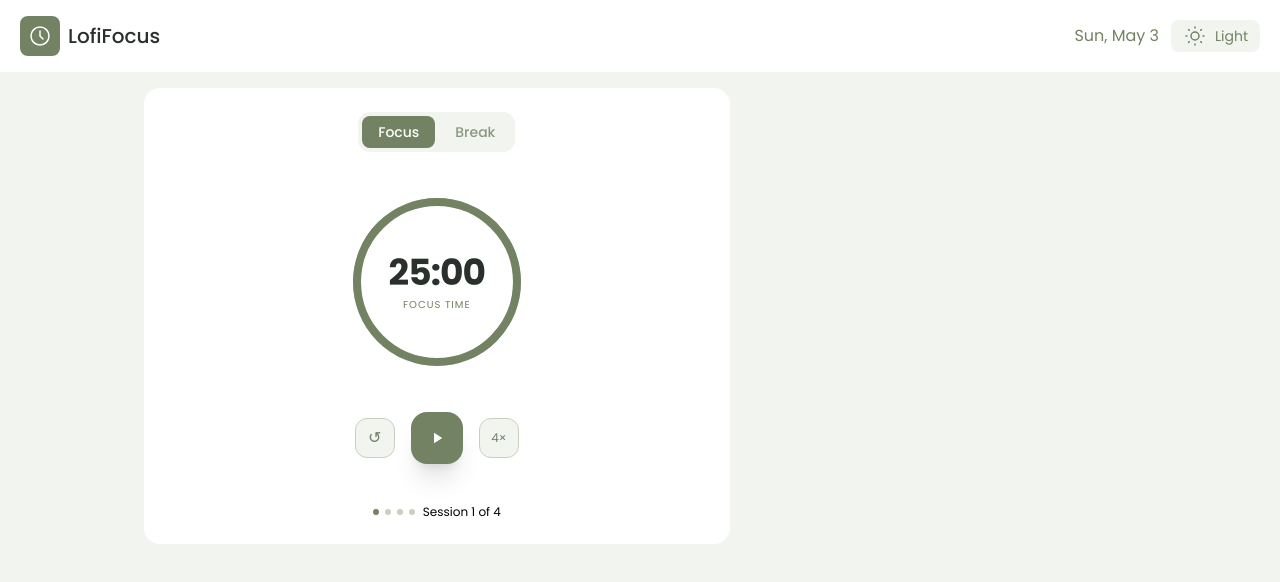
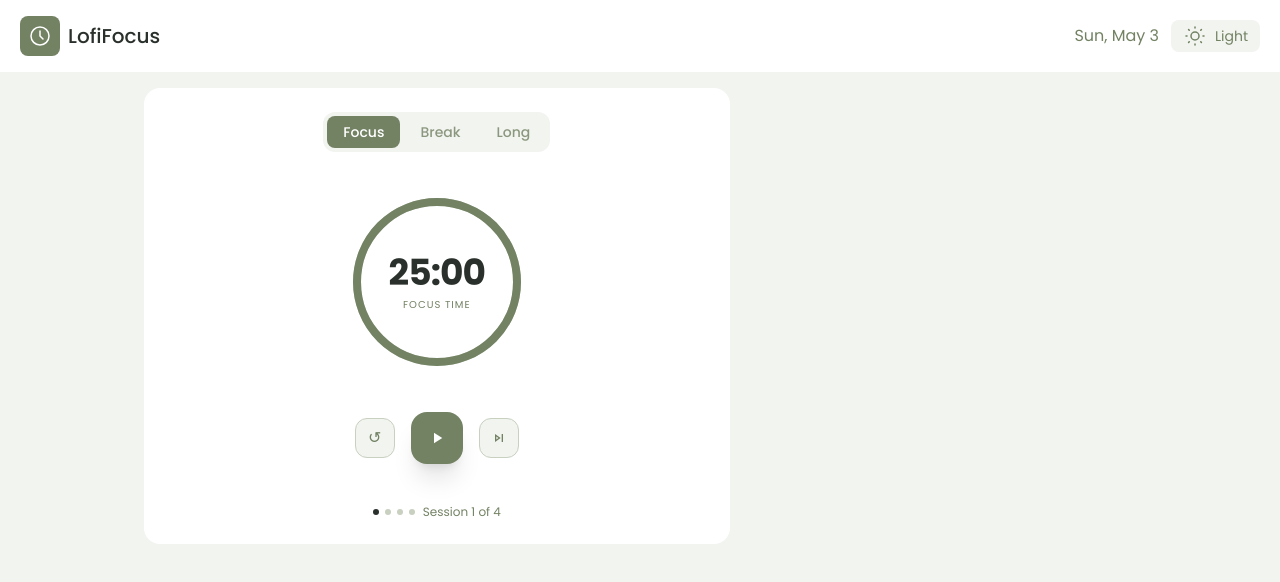
Before and after one commit to Anasfaiq/lofi-focus, a React (Vite) app: page / in a window 1280 px wide. Shown: the top 582 px of the page. Built offline with nearby package versions, Linux system fonts and the light colour scheme.

Commit message:
feat: Adding pomodoro timer logic to the timer

```diff
--- a/src/components/Timer.tsx
+++ b/src/components/Timer.tsx
@@ -1,25 +1,59 @@
 import { useState, useEffect, useRef } from "react";
 
-const DURATIONS = { focus: 25 * 60, break: 5 * 60 };
+const DURATIONS = {
+  focus: 25 * 60,
+  break: 5 * 60,
+  longBreak: 15 * 60,
+};
+
+const TOTAL_SESSIONS = 4;
 const RADIUS = 80;
 const CIRCUMFERENCE = 2 * Math.PI * RADIUS;
 
+type Mode = "focus" | "break" | "longBreak";
+
 const Timer = () => {
-  const [mode, setMode] = useState<"focus" | "break">("focus");
+  const [mode, setMode] = useState<Mode>("focus");
   const [timeLeft, setTimeLeft] = useState(DURATIONS.focus);
   const [isRunning, setIsRunning] = useState(false);
-  const [session, setSession] = useState(1);
+  const [completedSessions, setCompletedSessions] = useState(0); // focus sessions done
+  const [cycleCount, setCycleCount] = useState(1); // current focus session (1–4)
   const intervalRef = useRef<ReturnType<typeof setInterval> | null>(null);
 
-  // Engine timer
+  // Auto-advance ke mode berikutnya
+  const advance = () => {
+    if (mode === "focus") {
+      const newCompleted = completedSessions + 1;
+      setCompletedSessions(newCompleted);
+
+      if (newCompleted % TOTAL_SESSIONS === 0) {
+        // Udah 4 sesi → long break
+        setMode("longBreak");
+        setTimeLeft(DURATIONS.longBreak);
+        setCycleCount(1);
+      } else {
+        // Short break
+        setMode("break");
+        setTimeLeft(DURATIONS.break);
+        setCycleCount((c) => c + 1);
+      }
+    } else {
+      // Habis break → balik focus
+      setMode("focus");
+      setTimeLeft(DURATIONS.focus);
+    }
+    setIsRunning(false);
+  };
+
+  // Engine
   useEffect(() => {
     if (isRunning) {
       intervalRef.current = setInterval(() => {
         setTimeLeft((prev) => {
           if (prev <= 1) {
             clearInterval(intervalRef.current!);
-            setIsRunning(false);
-            if (mode === "focus") setSession((s) => Math.min(s + 1, 4));
+            // Trigger advance setelah render
+            setTimeout(() => advance(), 0);
             return 0;
           }
           return prev - 1;
@@ -28,9 +62,8 @@ const Timer = () => {
     } else {
       clearInterval(intervalRef.current!);
     }
-
     return () => clearInterval(intervalRef.current!);
-  }, [isRunning]);
+  }, [isRunning, mode, completedSessions]);
 
   const formatTime = (seconds: number) => {
     const m = Math.floor(seconds / 60);
@@ -38,25 +71,42 @@ const Timer = () => {
     return `${String(m).padStart(2, "0")}:${String(s).padStart(2, "0")}`;
   };
 
-  const handleModeChange = (newMode: "focus" | "break") => {
+  // Manual mode change (tab)
+  const handleModeChange = (newMode: Mode) => {
     setMode(newMode);
     setIsRunning(false);
     setTimeLeft(DURATIONS[newMode]);
   };
 
+  // Reset timer mode sekarang
   const handleReset = () => {
     setIsRunning(false);
     setTimeLeft(DURATIONS[mode]);
   };
 
+  // Skip ke session berikutnya
+  const handleSkip = () => {
+    setIsRunning(false);
+    advance();
+  };
+
   const totalTime = DURATIONS[mode];
   const offset = CIRCUMFERENCE * (1 - timeLeft / totalTime);
+
+  // Dots: 4 titik = 4 focus session dalam satu cycle
+  const currentDot = mode === "focus" ? cycleCount - 1 : cycleCount - 1;
+
+  const modeLabel = {
+    focus: "FOCUS TIME",
+    break: "BREAK TIME",
+    longBreak: "LONG BREAK",
+  }[mode];
 
   return (
     <div className="bg-(--lf-card) p-6 rounded-2xl flex flex-col items-center gap-10 w-full">
       {/* Tab Mode */}
       <div className="bg-(--lf-bg) flex items-center gap-1 rounded-xl px-1 py-1">
-        {(["focus", "break"] as const).map((m) => (
+        {(["focus", "break", "longBreak"] as const).map((m) => (
           <button
             key={m}
             onClick={() => handleModeChange(m)}
@@ -66,7 +116,7 @@ const Timer = () => {
                 : "text-(--lf-accent) opacity-80 hover:text-(--lf-primary)"
             }`}
           >
-            {m === "focus" ? "Focus" : "Break"}
+            {m === "focus" ? "Focus" : m === "break" ? "Break" : "Long"}
           </button>
         ))}
       </div>
@@ -79,7 +129,6 @@ const Timer = () => {
           viewBox="0 0 180 180"
           style={{ transform: "rotate(-90deg)" }}
         >
-          {/* Background ring */}
           <circle
             cx="90"
             cy="90"
@@ -88,7 +137,6 @@ const Timer = () => {
             stroke="var(--lf-border)"
             strokeWidth="8"
           />
-          {/* Progress ring */}
           <circle
             cx="90"
             cy="90"
@@ -103,13 +151,12 @@ const Timer = () => {
           />
         </svg>
 
-        {/* Label tengah */}
         <div className="absolute inset-0 flex flex-col items-center justify-center">
           <span className="text-4xl font-bold text-(--lf-primary) tracking-tight">
             {formatTime(timeLeft)}
           </span>
           <span className="text-[10px] tracking-widest text-(--lf-accent) mt-1">
-            {mode === "focus" ? "FOCUS TIME" : "BREAK TIME"}
+            {modeLabel}
           </span>
         </div>
       </div>
@@ -119,6 +166,7 @@ const Timer = () => {
         {/* Reset */}
         <button
           onClick={handleReset}
+          title="Reset timer"
           className="w-10 h-10 rounded-xl border border-(--lf-border) bg-(--lf-bg) flex items-center justify-center text-(--lf-accent) hover:bg-(--lf-accent) hover:text-(--lf-bg) transition-all cursor-pointer"
         >
           ↺
@@ -127,44 +175,55 @@ const Timer = () => {
         {/* Play / Pause */}
         <button
           onClick={() => setIsRunning((r) => !r)}
-          className="w-13 h-13 rounded-2xl flex items-center justify-center transition-all hover:opacity-90 active:scale-95 cursor-pointer
-                    shadow-xl"
+          className="w-13 h-13 rounded-2xl flex items-center justify-center transition-all hover:opacity-90 active:scale-95 cursor-pointer shadow-xl"
           style={{ background: "var(--lf-accent)" }}
         >
           {isRunning ? (
-            // Pause icon
             <svg width="18" height="18" viewBox="0 0 24 24" fill="white">
               <path d="M6 19h4V5H6v14zm8-14v14h4V5h-4z" />
             </svg>
           ) : (
-            // Play icon
             <svg width="18" height="18" viewBox="0 0 24 24" fill="white">
               <path d="M8 5v14l11-7z" />
             </svg>
           )}
         </button>
 
-        {/* Session indicator (placeholder 4x) */}
-        <div className="w-10 h-10 rounded-xl border border-(--lf-border) bg-(--lf-bg) flex items-center justify-center text-xs text-(--lf-accent) hover:bg-(--lf-accent) transition-all hover:text-(--lf-bg)">
-          4×
-        </div>
+        <button
+          onClick={handleSkip}
+          title="Skip ke sesi berikutnya"
+          className="w-10 h-10 rounded-xl border border-(--lf-border) bg-(--lf-bg) flex items-center justify-center text-(--lf-accent) hover:bg-(--lf-accent) transition-all hover:text-(--lf-bg) cursor-pointer"
+        >
+          {/* Skip forward icon */}
+          <svg width="16" height="16" viewBox="0 0 24 24" fill="currentColor">
+            <path d="M6 18l8.5-6L6 6v12zm2-8.14L11.03 12 8 14.14V9.86zM16 6h2v12h-2z" />
+          </svg>
+        </button>
       </div>
 
       {/* Session dots */}
       <div className="flex items-center gap-2 text-xs text-(--lf-text-muted)">
         <div className="flex gap-1.5">
-          {Array.from({ length: 4 }).map((_, i) => (
+          {Array.from({ length: TOTAL_SESSIONS }).map((_, i) => (
             <div
               key={i}
               className="w-1.5 h-1.5 rounded-full transition-all"
               style={{
                 background:
-                  i < session ? "var(--lf-accent)" : "var(--lf-border)",
+                  i < currentDot
+                    ? "var(--lf-accent)" // sesi udah done
+                    : i === currentDot
+                      ? "var(--lf-primary)" // sesi sekarang
+                      : "var(--lf-border)", // belum
               }}
             />
           ))}
         </div>
-        <span>Session {session} of 4</span>
+        <span className="text-(--lf-accent)">
+          {mode === "longBreak"
+            ? "Long break — great job! 🎉"
+            : `Session ${cycleCount} of ${TOTAL_SESSIONS}`}
+        </span>
       </div>
     </div>
   );
```
